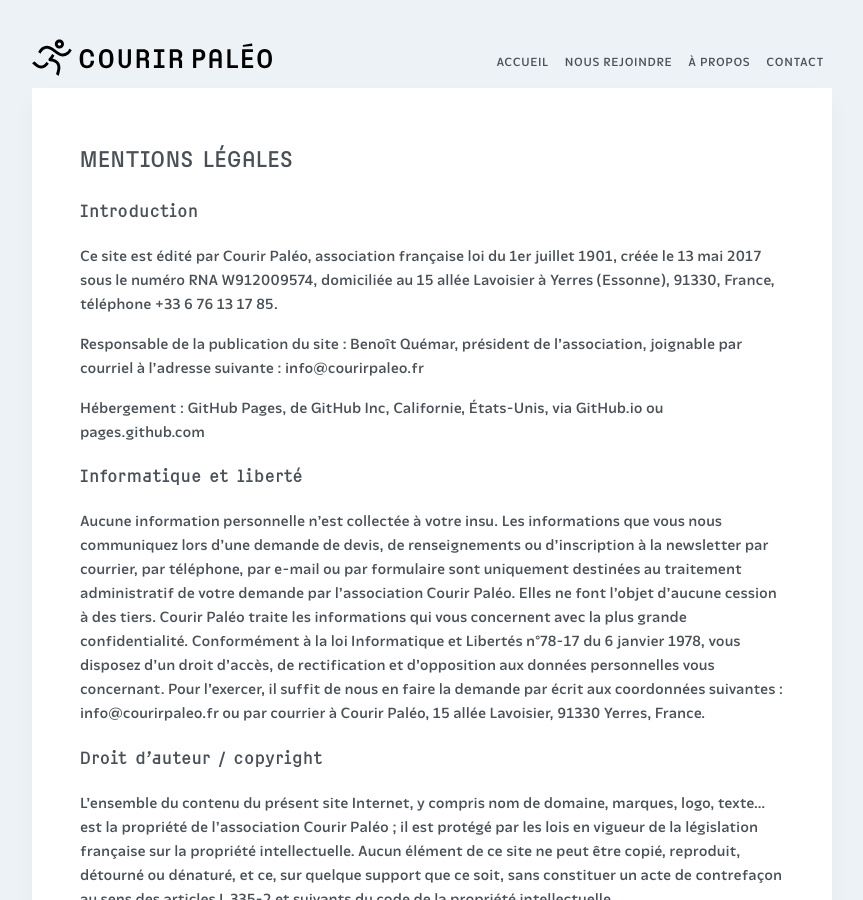
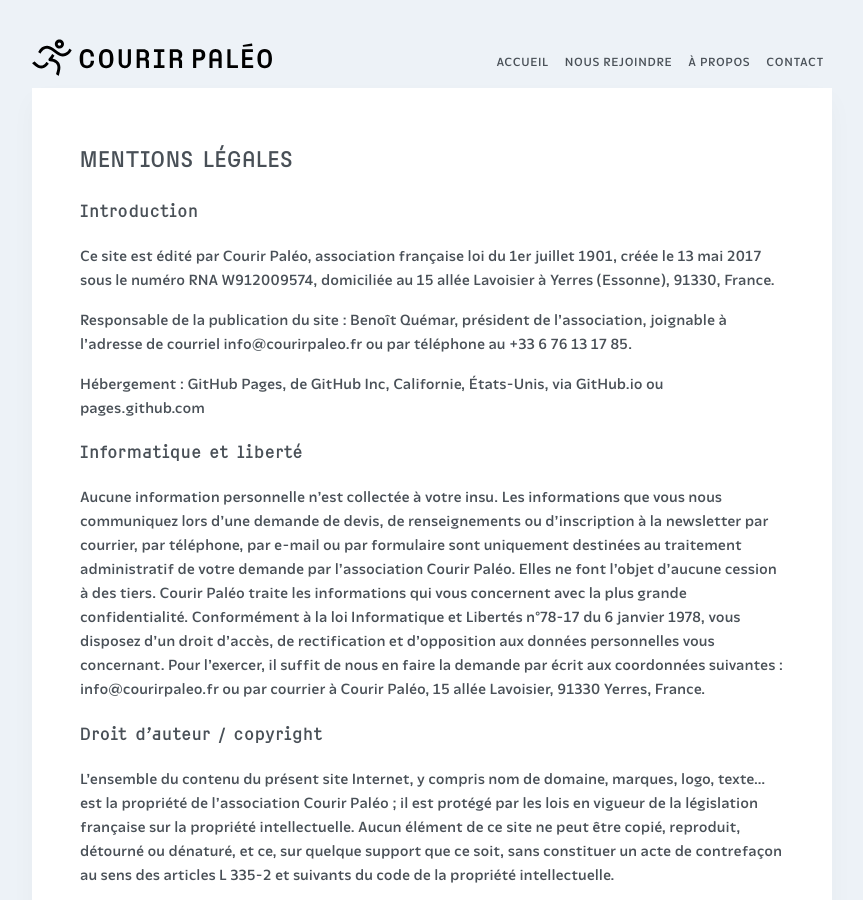
Before and after one commit to courirpaleo/courirpaleo.github.io, a Jekyll site: the page built from _pages/mentions.md, in a window 1280 px wide and 900 px high. Shown: the whole window, without its empty margins (208-1071 px from the left). Built offline with Jekyll 4.4.1, drawn with Linux system fonts in a browser that asks for light colours; some web fonts are replaced.

Commit message:
Update mentions.md

```diff
--- a/_pages/mentions.md
+++ b/_pages/mentions.md
@@ -4,9 +4,9 @@ title: Mentions légales
 # Mentions légales
 
 ### Introduction
-Ce site est édité par Courir Paléo, association française loi du 1er juillet 1901, créée le 13 mai 2017 sous le numéro RNA W912009574, domiciliée au 15 allée Lavoisier à Yerres (Essonne), 91330, France, téléphone +33 6 76 13 17 85.
+Ce site est édité par Courir Paléo, association française loi du 1er juillet 1901, créée le 13 mai 2017 sous le numéro RNA W912009574, domiciliée au 15 allée Lavoisier à Yerres (Essonne), 91330, France.
 
-Responsable de la publication du site : Benoît Quémar, président de l’association, joignable par courriel à l'adresse suivante : info@courirpaleo.fr
+Responsable de la publication du site : Benoît Quémar, président de l’association, joignable à l'adresse de courriel info@courirpaleo.fr ou par téléphone au +33 6 76 13 17 85.
 
 Hébergement : GitHub Pages, de GitHub Inc, Californie, États-Unis, via GitHub.io ou pages.github.com
 
```
